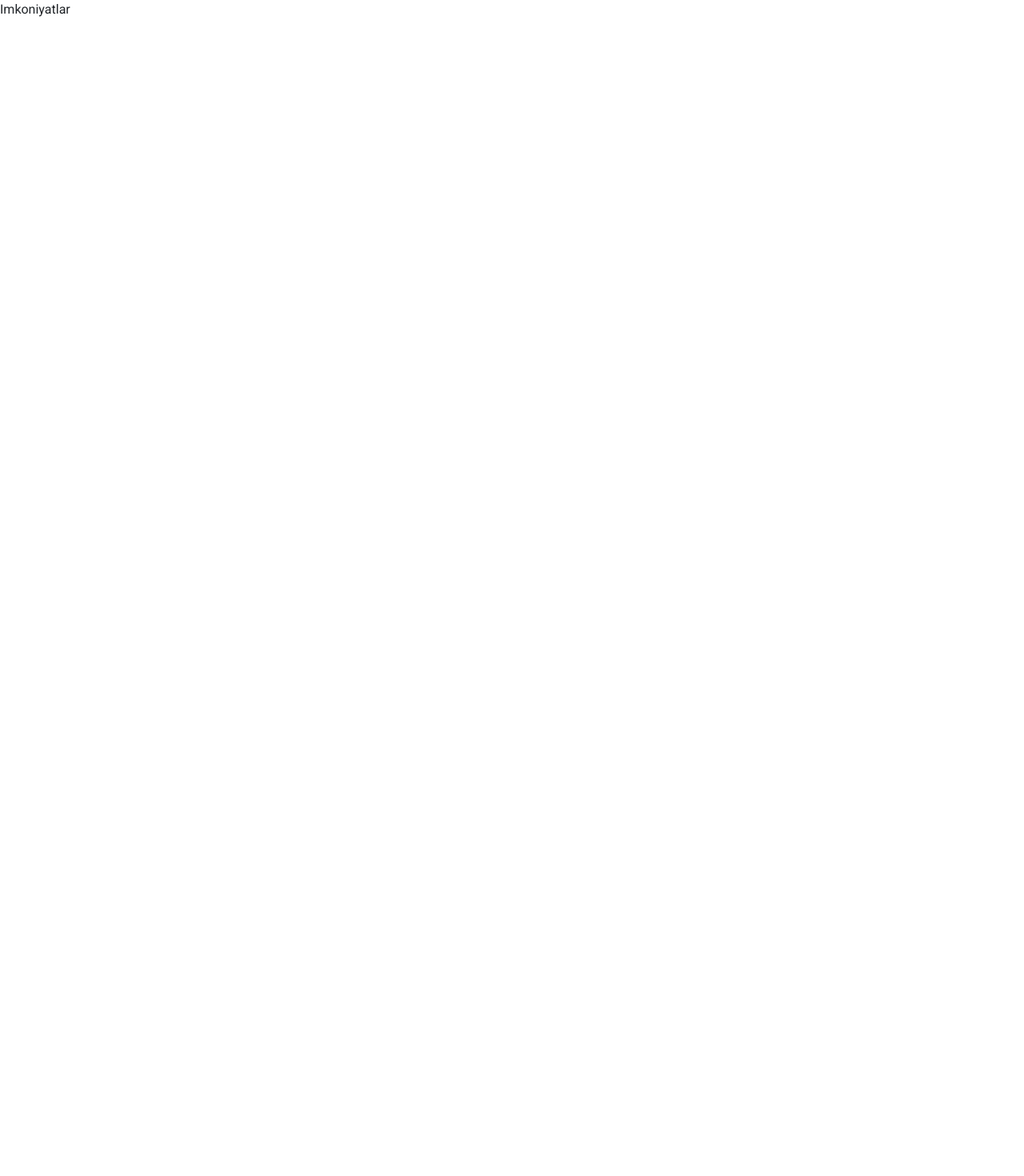
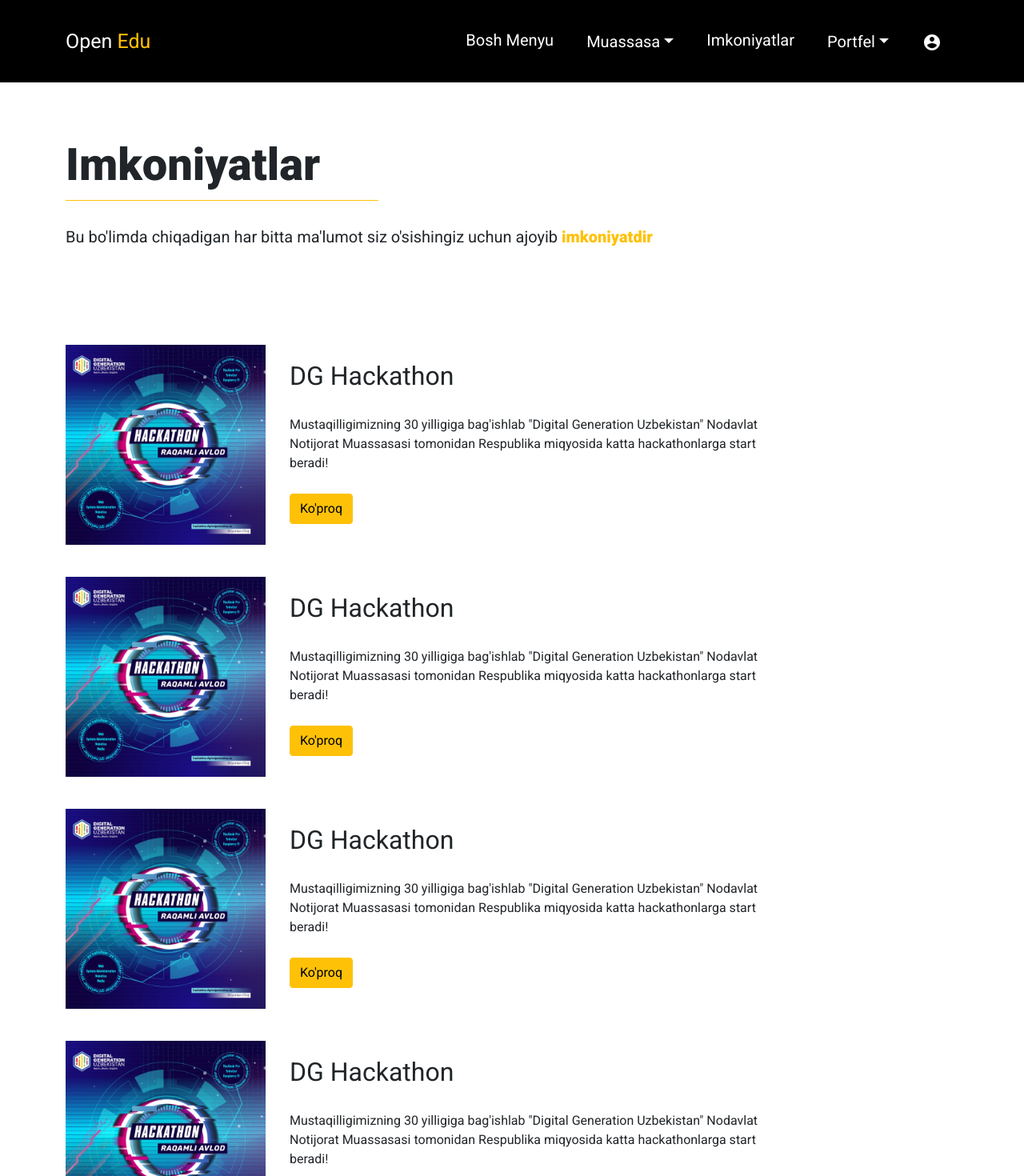
Before and after one commit to emotifs/open-edu, a React (Create React App) app: page /opportunities in a window 1280 px wide. Shown: the top 1470 px of the page at 80% size. Before the commit the page ends 800 px from the top, so only its background shows below. Built offline with nearby package versions, Linux system fonts and the light colour scheme.

Commit message:
added opportunity page

```diff
--- a/src/Routing.js
+++ b/src/Routing.js
@@ -5,7 +5,6 @@
 import School from './study/School';
 import Univer from './study/Univer';
 import AllProjects from './projects/AllProjects';
-import Volunteering from './projects/Volunteering';
 import MyPortfolio from './projects/MyPortfolio';
 import Opportunities from './opportunities/Oppotunities';
 import LogIn from './user/LogIn';
@@ -23,7 +22,6 @@
         <Route path="/School" component={School}/>
         <Route path="/Univer" component={Univer}/>
         <Route path="/all-projects" component={AllProjects}/>
-        <Route path="/volunteering" component={Volunteering}/>
         <Route path="/portfolio" component={MyPortfolio}/>
         <Route path="/opportunities" component={Opportunities}/>
         <Route path="/log-in" component={LogIn}/>
--- /dev/null
+++ b/src/opportunities/OppoList.js
@@ -0,0 +1,47 @@
+import React from 'react';
+import hackaton from '../images/projects/hackaton.jpg'
+
+function OppoList() {
+    return (
+        <div className="oppo-list">
+            <div className="oppo-card">
+                <img src={hackaton} className="oppo-img" alt="#"/>
+                <div>
+                <h2>DG Hackathon</h2>
+                <p>Mustaqilligimizning 30 yilligiga bag'ishlab "Digital Generation Uzbekistan" Nodavlat Notijorat Muassasasi tomonidan Respublika miqyosida katta hackathonlarga start beradi!</p>
+                <a href="https://hackathon.digitalgeneration.uz/" className="btn btn-warning">Ko'proq</a>
+                </div>
+            </div>
+
+            <div className="oppo-card">
+                <img src={hackaton} className="oppo-img" alt="#"/>
+                <div>
+                <h2>DG Hackathon</h2>
+                <p>Mustaqilligimizning 30 yilligiga bag'ishlab "Digital Generation Uzbekistan" Nodavlat Notijorat Muassasasi tomonidan Respublika miqyosida katta hackathonlarga start beradi!</p>
+                <a href="https://hackathon.digitalgeneration.uz/" className="btn btn-warning">Ko'proq</a>
+                </div>
+            </div>
+
+            <div className="oppo-card">
+                <img src={hackaton} className="oppo-img" alt="#"/>
+                <div>
+                <h2>DG Hackathon</h2>
+                <p>Mustaqilligimizning 30 yilligiga bag'ishlab "Digital Generation Uzbekistan" Nodavlat Notijorat Muassasasi tomonidan Respublika miqyosida katta hackathonlarga start beradi!</p>
+                <a href="https://hackathon.digitalgeneration.uz/" className="btn btn-warning">Ko'proq</a>
+                </div>
+            </div>
+
+            <div className="oppo-card">
+                <img src={hackaton} className="oppo-img" alt="#"/>
+                <div>
+                <h2>DG Hackathon</h2>
+                <p>Mustaqilligimizning 30 yilligiga bag'ishlab "Digital Generation Uzbekistan" Nodavlat Notijorat Muassasasi tomonidan Respublika miqyosida katta hackathonlarga start beradi!</p>
+                <a href="https://hackathon.digitalgeneration.uz/" className="btn btn-warning">Ko'proq</a>
+                </div>
+            </div>
+
+        </div>
+    )
+}
+
+export default OppoList
--- a/src/opportunities/Oppotunities.js
+++ b/src/opportunities/Oppotunities.js
@@ -1,11 +1,32 @@
 import React from 'react'
+import { Container } from 'reactstrap';
+import NavSec from '../home/NavSec';
+import Reveal from 'react-reveal/Reveal';
+import FooterContainer from '../footer/containers/footer';
+import OppoList from './OppoList';
 
-function Oppotunities() {
+function Opportunities() {
     return (
         <div>
-            Imkoniyatlar
+             <div className="dark-navbar">
+                <Reveal effect="animNav" duration="750">
+                    <NavSec />
+                </Reveal>
+            </div>
+
+            <Container>
+                <div className="page-header">
+                    <h1>
+                        Imkoniyatlar
+                    </h1>
+                    <p>Bu bo'limda chiqadigan har bitta ma'lumot siz o'sishingiz uchun ajoyib <span className="text-yellow"> imkoniyatdir</span>
+                    </p>
+                </div>
+                <OppoList />
+            </ Container>
+            <FooterContainer />
         </div>
     )
 }
 
-export default Oppotunities
+export default Opportunities;
--- a/src/projects/Volunteering.js
+++ /dev/null
@@ -1,11 +0,0 @@
-import React from 'react'
-
-function Volunteering() {
-    return (
-        <div>
-            Volunteering
-        </div>
-    )
-}
-
-export default Volunteering
--- a/src/study/Univer.js
+++ b/src/study/Univer.js
@@ -26,7 +26,7 @@
                         type="checkbox"
                         name="only_local"
                         id="only_local"
-                        className="form-group text-warning"
+                        className=" text-warning"
                     />
 
                     <label for="only_local"> &nbsp; &nbsp; Faqat mahalliy universitetlar</label>
--- a/src/styles/main.scss
+++ b/src/styles/main.scss
@@ -201,7 +201,7 @@
 }
 
 .page-header{
-    padding: 80px 0;
+    padding: 60px 0;
 
     h1{
         width: 35%;
@@ -267,3 +267,26 @@
     margin: 50px 0;
     font-size: 24px;
 }
+
+.oppo-list{
+    .oppo-card{
+        margin: 20px 0;
+        display: flex;
+        .oppo-img{
+            width: 250px;
+            margin: 10px 30px 10px 0;
+        }
+
+        h2{
+            margin: 30px 0;
+        }
+
+        p{
+            width: 70%;
+        }
+
+        a{
+            margin: 10px 0;
+        }
+    }
+}
```
